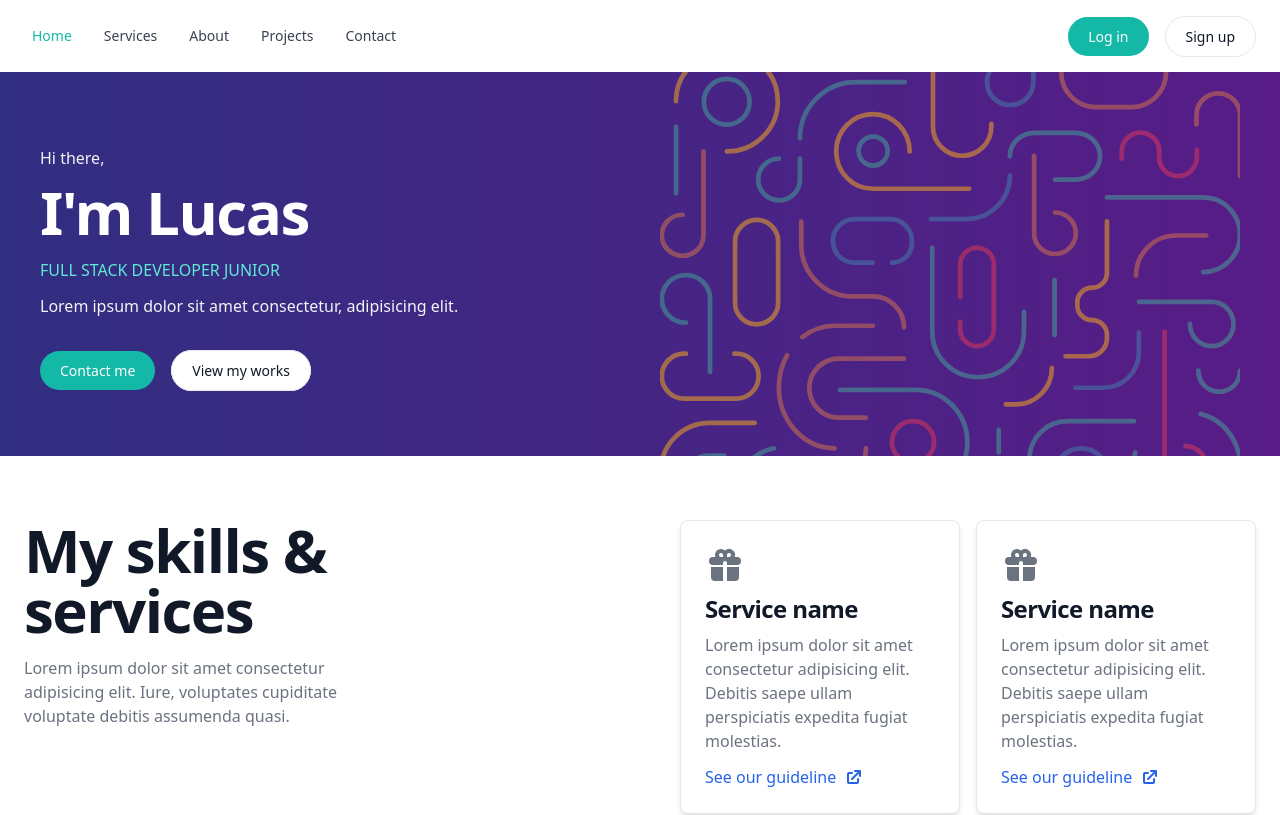
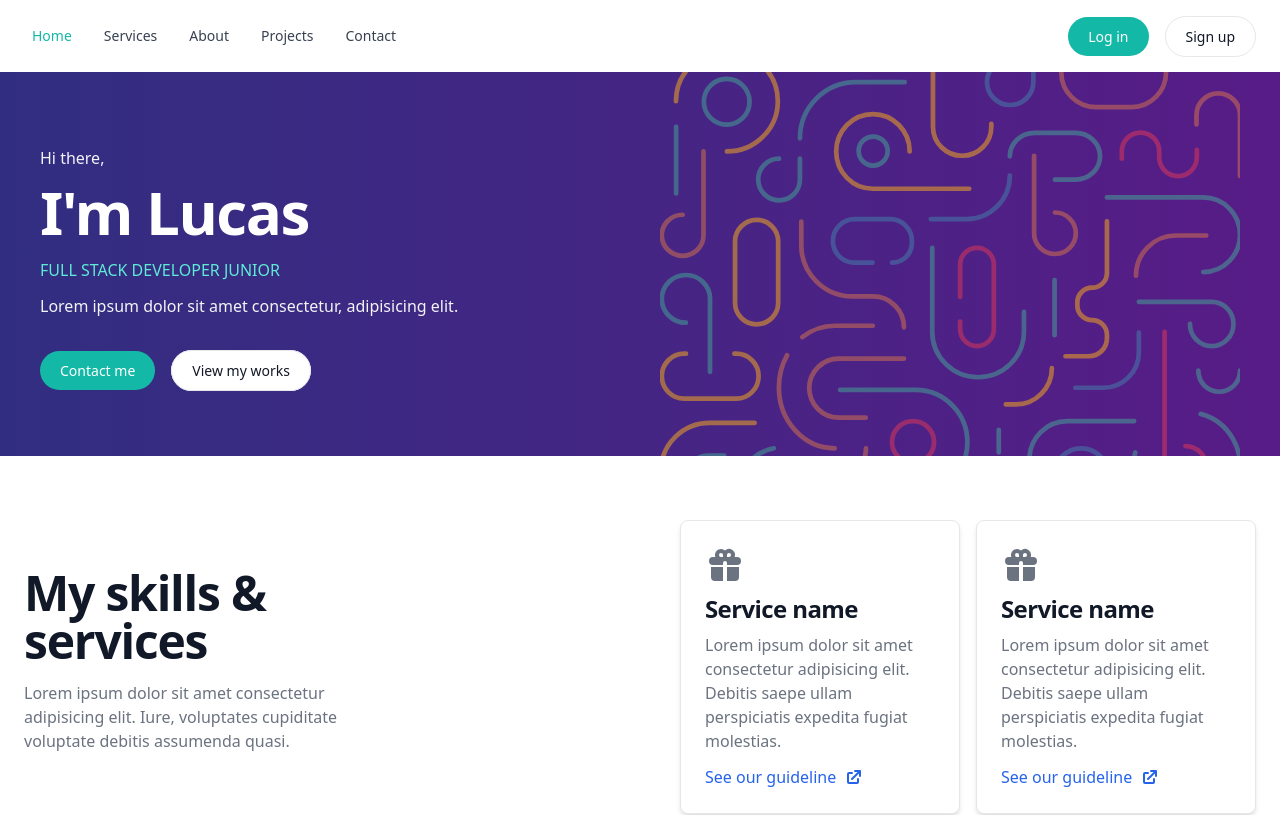
Before and after one commit to Lukynav/ARG-PROGRAMA-FRONTEND, an Angular app: page / in a window 1280 px wide. Shown: the top 815 px of the page. Built offline with nearby package versions, Linux system fonts and the light colour scheme.

Commit message:
💄 Update the heading UI

```diff
--- a/src/app/components/skills-and-services/skills-and-services.component.html
+++ b/src/app/components/skills-and-services/skills-and-services.component.html
@@ -1,9 +1,9 @@
 <div class="w-full py-16 px-6">
 <!--Container-->
-<div class="m-auto max-w-7xl flex flex-col md:flex-row md:justify-between gap-10">
+<div class="m-auto max-w-7xl flex flex-col md:flex-row md:justify-between gap-10 items-center">
     <!--title and description-->
     <div class="w-full md:w-96">
-        <h3 class="mb-4 text-center md:text-left text-4xl font-extrabold leading-none tracking-tight text-gray-900 md:text-5xl lg:text-6xl dark:text-white">My skills & services</h3>
+        <h3 class="mb-4 text-center md:text-left text-4xl font-extrabold leading-none tracking-tight text-gray-900 md:text-5xl dark:text-white">My skills & services</h3>
         <p class="mb-3 text-center md:text-left font-light text-gray-500 dark:text-gray-400">Lorem ipsum dolor sit amet consectetur adipisicing elit. Iure, voluptates cupiditate voluptate debitis assumenda quasi.</p>
     </div>
 
```
